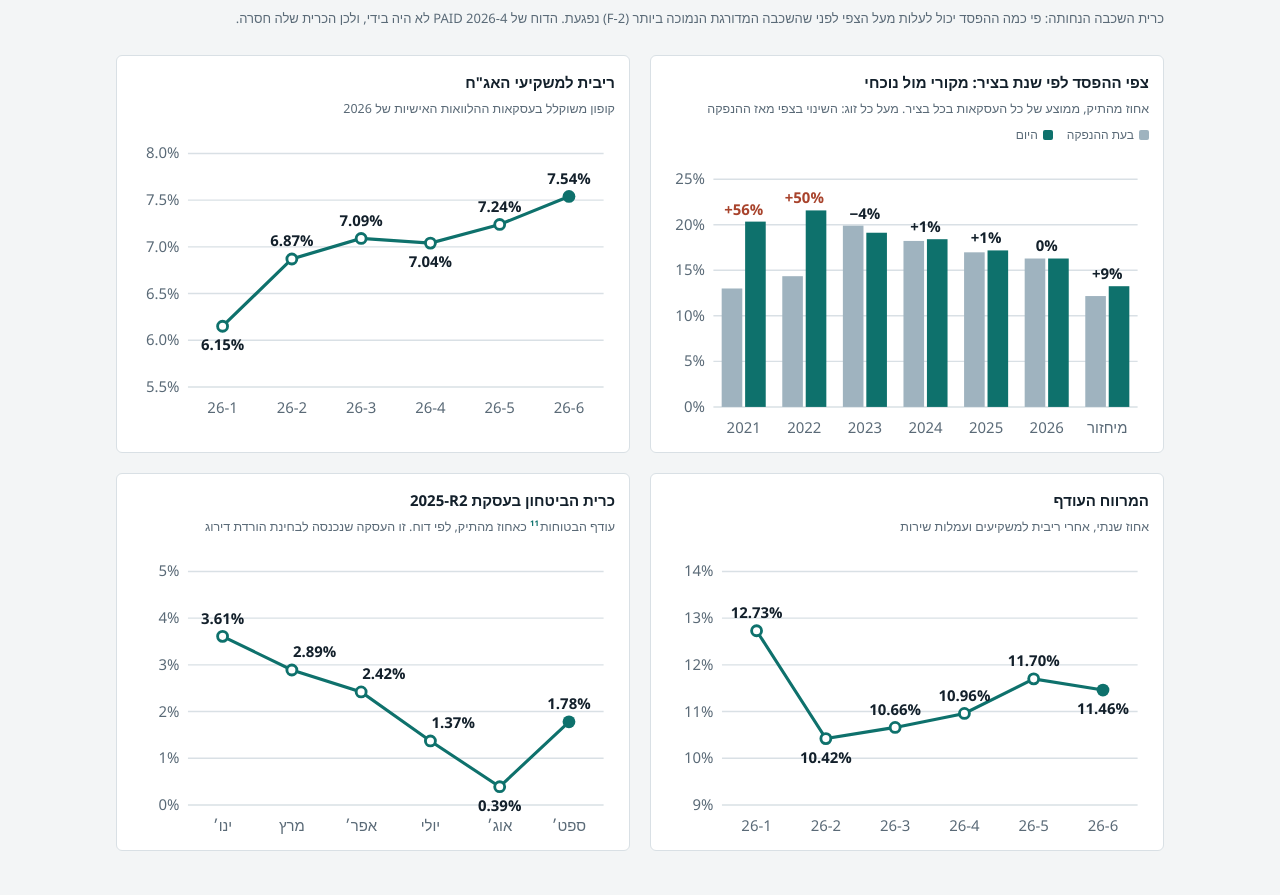
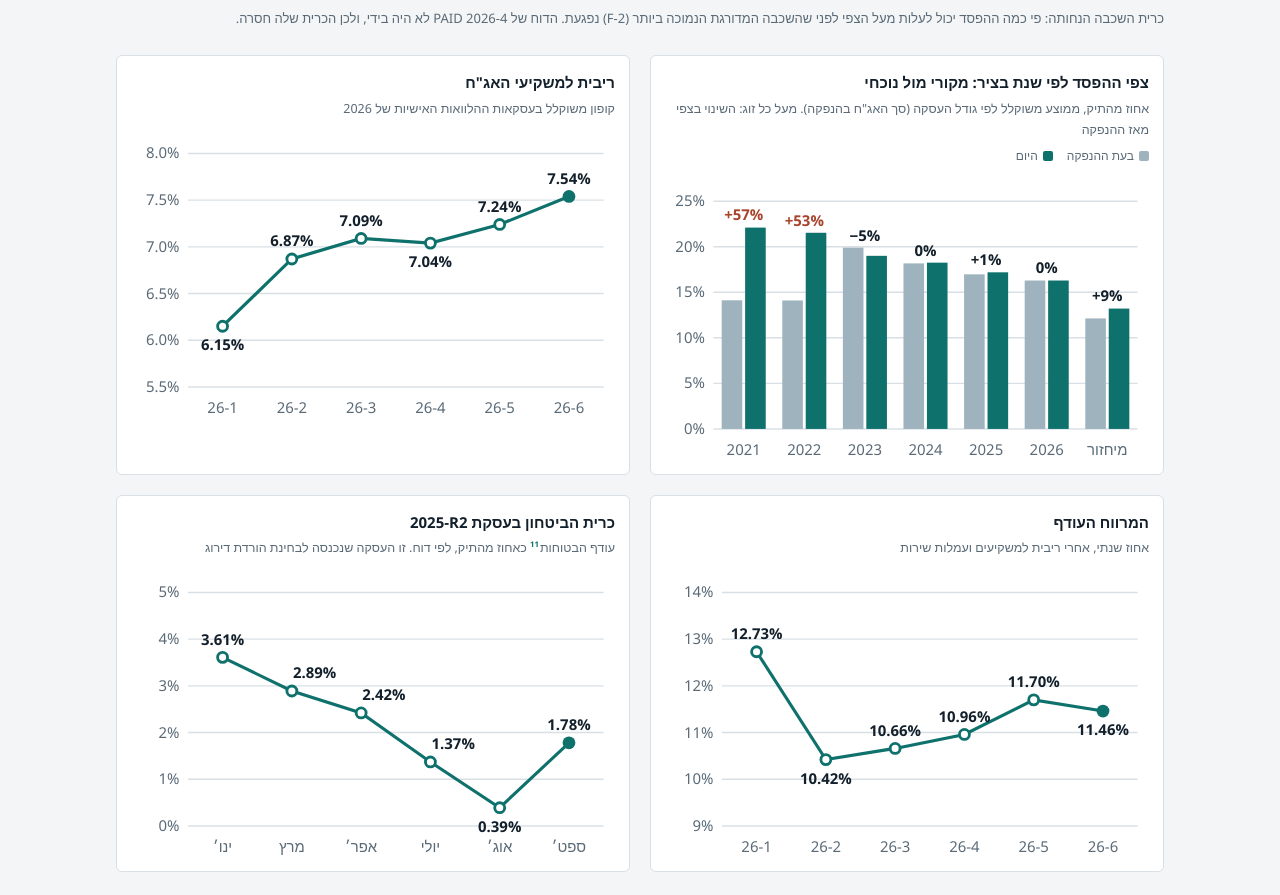
Before and after one commit to ae276/pagaya-q3-2026, a plain HTML site: page kbra/index.html in a window 1280 px wide. Shown: the part 1419-2314 px from the top of the page. Drawn offline with Linux system fonts and the light colour scheme; a web font is replaced by a local one.

Commit message:
KBRA review: base-case chart as deal-size weighted average by vintage
Co-Authored-By: Claude Opus 5.5 <noreply@anthropic.com>
Claude-Session: https://claude.ai/code/session_011jL1fRVmGaLsTKVS8s7XdL

```diff
--- a/kbra/index.html
+++ b/kbra/index.html
@@ -285,7 +285,7 @@ svg .sub{font-size:9.5px}
   <p class="note">כרית השכבה הנחותה: פי כמה ההפסד יכול לעלות מעל הצפי לפני שהשכבה המדורגת הנמוכה ביותר (F-2) נפגעת. הדוח של <span class="n">PAID 2026-4</span> לא היה בידי, ולכן הכרית שלה חסרה.</p>
 
   <div class="charts">
-    <div class="chart"><h3>צפי ההפסד לפי שנת בציר: מקורי מול נוכחי</h3><p>אחוז מהתיק, ממוצע של כל העסקאות בכל בציר. מעל כל זוג: השינוי בצפי מאז ההנפקה</p><div class="legend"><span><i style="background:var(--hatch)"></i>בעת ההנפקה</span><span><i style="background:var(--accent)"></i>היום</span></div><div id="c-bc"></div></div>
+    <div class="chart"><h3>צפי ההפסד לפי שנת בציר: מקורי מול נוכחי</h3><p>אחוז מהתיק, ממוצע משוקלל לפי גודל העסקה (סך האג"ח בהנפקה). מעל כל זוג: השינוי בצפי מאז ההנפקה</p><div class="legend"><span><i style="background:var(--hatch)"></i>בעת ההנפקה</span><span><i style="background:var(--accent)"></i>היום</span></div><div id="c-bc"></div></div>
     <div class="chart"><h3>ריבית למשקיעי האג"ח</h3><p>קופון משוקלל בעסקאות ההלוואות האישיות של 2026</p><div id="c-cpn"></div></div>
     <div class="chart"><h3>המרווח העודף</h3><p>אחוז שנתי, אחרי ריבית למשקיעים ועמלות שירות</p><div id="c-xs"></div></div>
     <div class="chart"><h3>כרית הביטחון בעסקת <span class="n">2025-R2</span></h3><p>עודף הבטוחות<sup class="fn"><a href="#g-11" aria-label="הערה 11">11</a></sup> כאחוז מהתיק, לפי דוח. זו העסקה שנכנסה לבחינת הורדת דירוג</p><div id="c-oc"></div></div>
@@ -569,8 +569,8 @@ svg .sub{font-size:9.5px}
 
   (function(){
     var W=340,H=210,L=34,f=frame(W,H,L,8,24,26,0,25,[0,5,10,15,20,25],pc),svg=f.svg,y=f.y;
-    svg.setAttribute("aria-label","צפי ההפסד הממוצע של KBRA לפי שנת בציר, בעת ההנפקה מול היום");
-    var d=[["2021",13.00,20.34],["2022",14.35,21.57],["2023",19.90,19.12],["2024",18.22,18.41],["2025",16.97,17.18],["2026",16.29,16.29],["R",12.17,13.25]],slot=f.PW/d.length,bw=slot*0.34;
+    svg.setAttribute("aria-label","צפי ההפסד הממוצע המשוקלל של KBRA לפי שנת בציר, בעת ההנפקה מול היום");
+    var d=[["2021",14.12,22.10],["2022",14.10,21.53],["2023",19.90,19.00],["2024",18.17,18.25],["2025",16.97,17.19],["2026",16.29,16.29],["R",12.13,13.21]],slot=f.PW/d.length,bw=slot*0.34;
     d.forEach(function(p,i){
       var cx=L+slot*i+slot/2,ch=(p[2]/p[1]-1)*100,top=Math.max(p[1],p[2]);
       svg.appendChild(el("rect",{x:cx-bw-1,y:y(p[1]),width:bw,height:y(0)-y(p[1]),"class":"bar-old"}));
```
